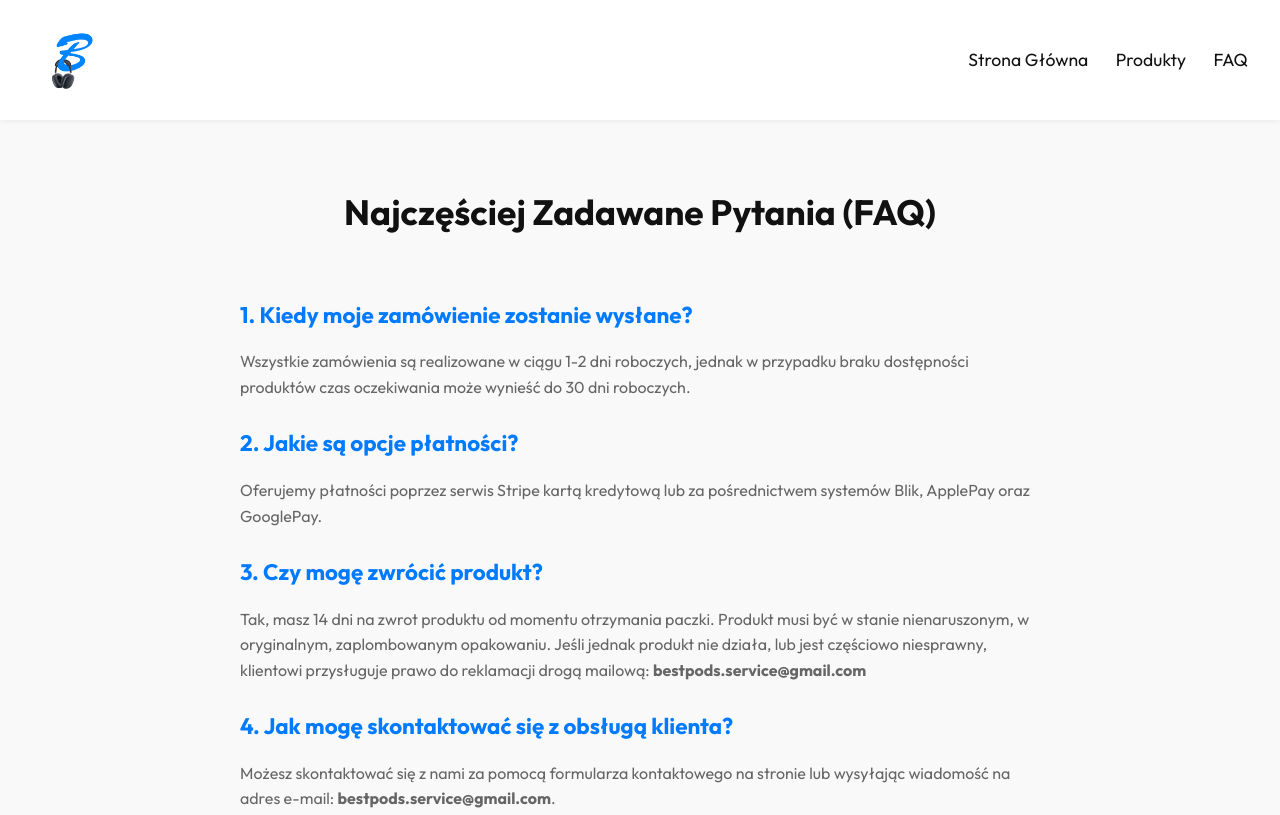
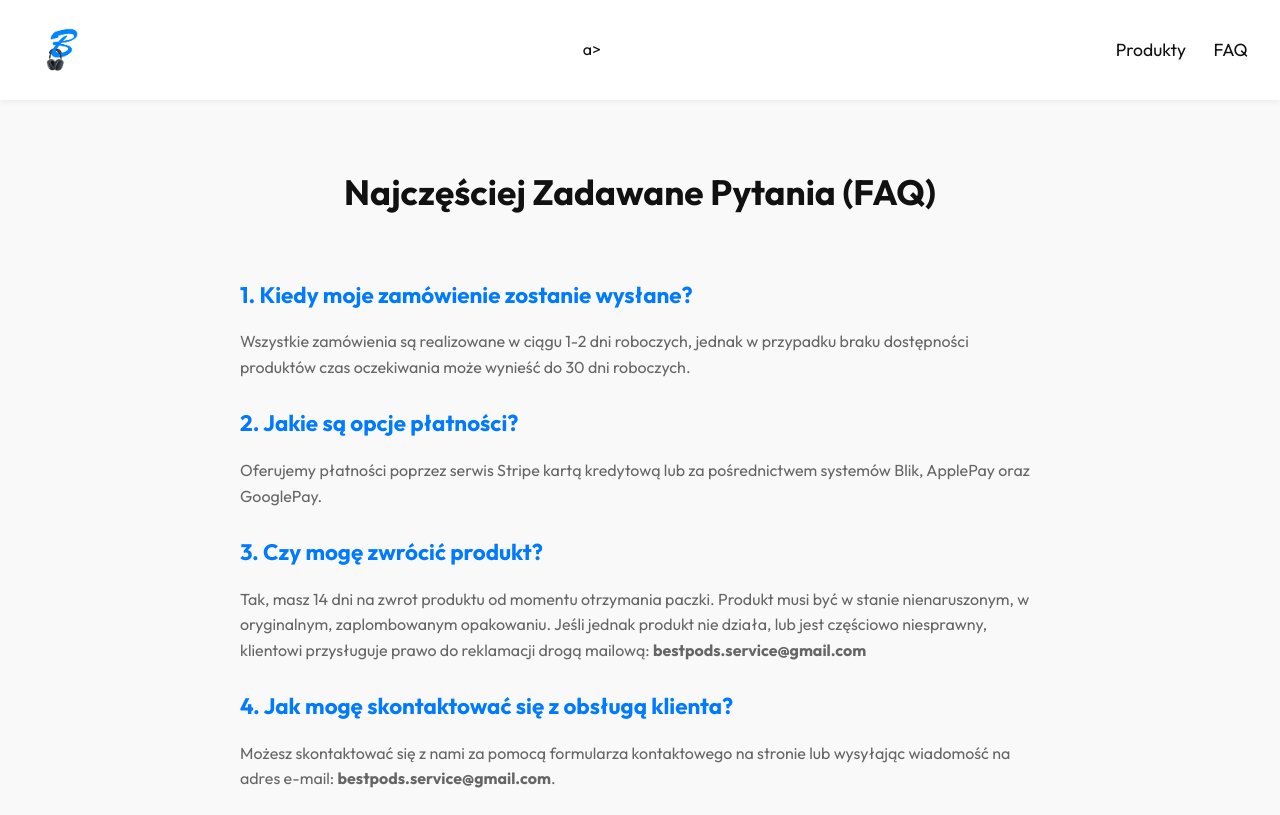
Before and after one commit to bestpods/shop, a plain HTML site: page faq.html in a window 1280 px wide. Shown: the top 815 px of the page. Drawn offline with Linux system fonts and the light colour scheme.

Commit message:
Update faq.html

```diff
--- a/faq.html
+++ b/faq.html
@@ -41,8 +41,8 @@
     }
 
     .logo img {
-      height: 80px;
-      width: 80px;
+      height: 60px;
+      width: 60px;
     }
 
     nav a {
@@ -93,9 +93,10 @@
 </head>
 <body>
   <header>
+    <a href="index.html">
     <div class="logo"><img src="logonb.png" alt="logo"></div>
+    </a>a>
     <nav>
-      <a href="index.html">Strona Główna</a>
       <a href="products.html">Produkty</a>
       <a href="faq.html">FAQ</a>
     </nav>
```
